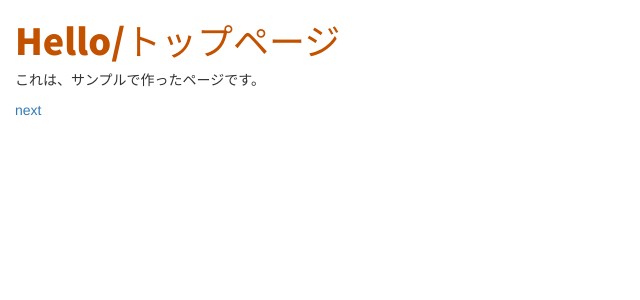
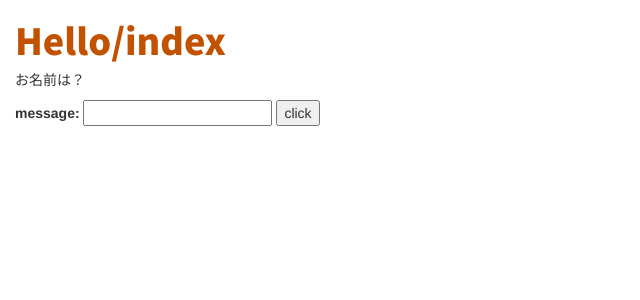
Before and after one commit to kobahong/myfirstDjango, a Django app: page /hello/ in a window 1280 px wide. Shown: the top 300 px of the page, without its empty margins (0-640 px from the left). Run offline with Django 3.2, Linux system fonts and the light colour scheme; some libraries are stand-ins or nearby versions.

Commit message:
フォームの練習しました。次はFormクラスだ！

```diff
--- a/hcMgr/templates/hcMgr/index.html
+++ b/hcMgr/templates/hcMgr/index.html
@@ -12,6 +12,11 @@
     <body>
         <h1>{{title}}</h1>
         <p>{{msg}}</p>
-        <p><a href="{% url goto %}">{{goto}}</a></p>
+        <form action="{% url 'form' %}" method="post">
+            {% csrf_token %}
+            <label for="msg">message: </label>
+            <input id="msg" type="text" name="msg">
+            <input type="submit" value="click">
+        </form>
     </body>
 </html>
--- a/hcMgr/urls.py
+++ b/hcMgr/urls.py
@@ -3,5 +3,5 @@ from . import views
 
 urlpatterns =[
     path('', views.index, name='index'),
-    path('next',views.next, name='next'),
+    path('form', views.form, name='form'),
 ]
--- a/hcMgr/views.py
+++ b/hcMgr/views.py
@@ -3,17 +3,16 @@ from django.http import HttpResponse
 
 def index(request):
     params = {
-        'title':'Hello/トップページ',
-        'msg':'これは、サンプルで作ったページです。',
-        'goto':'next',
+        'title':'Hello/index',
+        'msg':'お名前は？',
     }
     return render(request, 'hcMgr/index.html', params)
 
-def next(request):
+def form(request):
+    msg = request.POST['msg']
     params = {
-        'title':'Hello/次へ',
-        'msg':'これは、もう１つのページです。',
-        'goto':'index',
+        'title':'Hello/Form',
+        'msg':'こんにちは' + msg + 'さん',
     }
     return render(request, 'hcMgr/index.html', params)
 # Create your views here.
```
